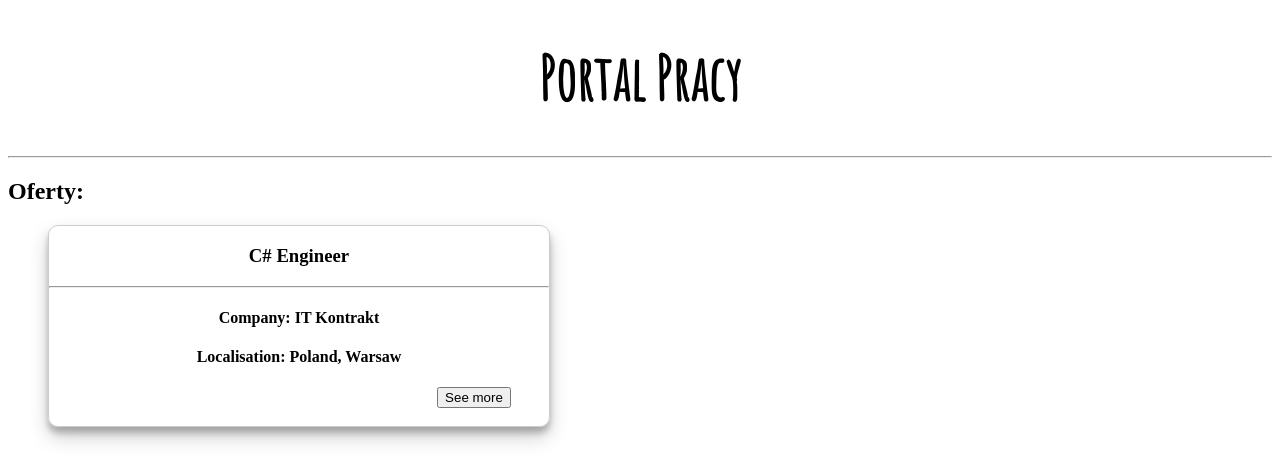
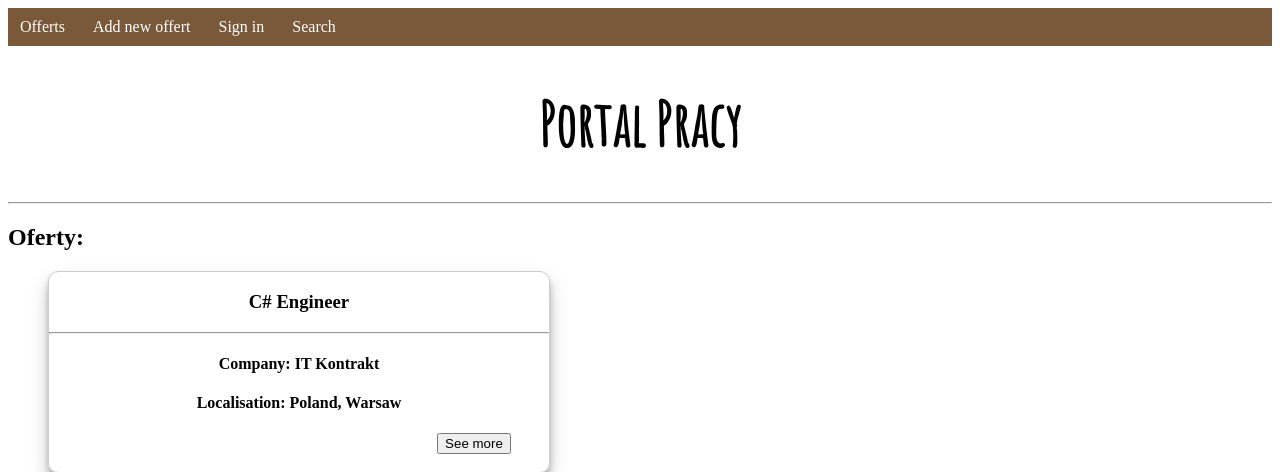
Before and after one commit to praglis/PortalPracy, a Django app: page /offerts/ in a window 1280 px wide. Shown: the top 472 px of the page. Run offline with Django 3.2, Linux system fonts and the light colour scheme; data comes from the database, SQL or seed files in the repository.

Commit message:
functioning basic navbar

```diff
--- a/PortalPracy/project/add/views.py
+++ b/PortalPracy/project/add/views.py
@@ -2,4 +2,4 @@ from django.shortcuts import render
 from django.http import HttpResponse
 
 def index(request):
-    return HttpResponse("Formularz dodawania")
+    return render(request, 'add/index.html')
--- /dev/null
+++ b/PortalPracy/project/offerts/static/navbar.css
@@ -0,0 +1,29 @@
+nav {
+ background: #79593A;
+ width: 100%;
+}
+nav ul {
+ padding: 0;
+ margin: 0;
+}
+nav ul li {
+ display: inline-block;
+ list-style-type: none;
+ margin: 0;
+ padding: 10px 0;
+}
+
+nav ul li:hover {
+ background: #D4CC64;
+}
+
+nav ul li a {
+ color: #fff;
+ text-decoration: none;
+ padding: 12px;
+}
+
+ nav ul li a:hover {
+ color: #fff;
+ text-decoration: none;
+}
--- /dev/null
+++ b/PortalPracy/project/offerts/static/offerts/index.css
@@ -0,0 +1,21 @@
+
+h1{
+  color: black;
+  font-size: 60px;
+  font-family:  'Amatic SC', cursive, monospace;
+  text-align: center;
+}
+
+.button{
+  margin-left: 350px;
+}
+#offert-box{
+  color: black;
+  width: 500px;
+  height: 200px;
+  text-align: center;
+  border: 1px solid #ccc;
+  border-radius: 10px;
+  margin: 10px 40px 10px 40px;
+  box-shadow: 0 10px 20px rgba(0,0,0,0.19), 0 6px 6px rgba(0,0,0,0.23);
+}
--- /dev/null
+++ b/PortalPracy/project/offerts/templates/base.html
@@ -0,0 +1,25 @@
+
+{% load static %}
+
+<!DOCTYPE html>
+
+  <html>
+    <head>
+      {% block head %}
+      {% endblock %}
+    </head>
+
+    <body>
+      <link rel="Stylesheet" type="text/css" href="{% static 'navbar.css' %}">
+      <nav>
+        <ul>
+            <li><a href="{%url 'offerts:index'%}">Offerts</a></li>
+            <li><a href="{%url 'add:index'%}">Add new offert</a></li>
+            <li><a href="{%url 'sign_in:index'%}">Sign in</a></li>
+            <li><a href="{%url 'search:index'%}">Search</a></li>
+        </ul>
+      </nav>
+      {% block body %}
+      {% endblock %}
+    </body>
+  </html>
--- a/PortalPracy/project/offerts/templates/offerts/index.html
+++ b/PortalPracy/project/offerts/templates/offerts/index.html
@@ -1,35 +1,13 @@
-<!DOCTYPE html>
+{% extends 'base.html' %}
+{% load static %}
 
-  <html>
-    <link href="https://fonts.googleapis.com/css?family=Amatic+SC" rel="stylesheet">
-    <style>
-      h1{
-        color: black;
-        font-size: 60px;
-        font-family:  'Amatic SC', cursive, monospace;
-        text-align: center;
-      }
+   {% block head %}
+      <title> Portal Pracy </title>
+   {% endblock %}
 
-      .button{
-        margin-left: 350px;
-      }
-      #offert-box{
-        color: black;
-        width: 500px;
-        height: 200px;
-        text-align: center;
-        border: 1px solid #ccc;
-        border-radius: 10px;
-        margin: 10px 40px 10px 40px;
-        box-shadow: 0 10px 20px rgba(0,0,0,0.19), 0 6px 6px rgba(0,0,0,0.23);
-      }
-    </style>
-
-    <head>
-      <title> Portal Pracy </title>
-    </head>
-
-    <body>
+    {% block body %}
+      <link href="https://fonts.googleapis.com/css?family=Amatic+SC" rel="stylesheet">
+      <link rel="Stylesheet" type="text/css" href="{% static 'offerts/index.css' %}">
       <h1> Portal Pracy </h1>
       <hr>
       <h2> Oferty: </h2>
@@ -50,6 +28,5 @@
       {% else %}
         <h3>No offerts available.</h3>
       {% endif %}
-    </body>
 
-  </html>
+    {% endblock %}
--- a/PortalPracy/project/search/views.py
+++ b/PortalPracy/project/search/views.py
@@ -2,4 +2,4 @@ from django.shortcuts import render
 from django.http import HttpResponse
 
 def index(request):
-    return HttpResponse("wszyukaj")
+    return render(request, 'search/index.html')
--- a/PortalPracy/project/sign_in/views.py
+++ b/PortalPracy/project/sign_in/views.py
@@ -2,4 +2,4 @@ from django.shortcuts import render
 from django.http import HttpResponse
 
 def index(request):
-    return HttpResponse("zaloguj się w  logu")
+    return render(request, 'sign_in/index.html')
```
Also changed, not shown: PortalPracy/project/add/templates/add/index.html (added, +11 -0 lines), PortalPracy/project/offerts/templates/offerts/details.html (+9 -8 lines), PortalPracy/project/search/templates/search/index.html (added, +10 -0 lines), PortalPracy/project/sign_in/templates/sign_in/index.html (added, +12 -0 lines).
